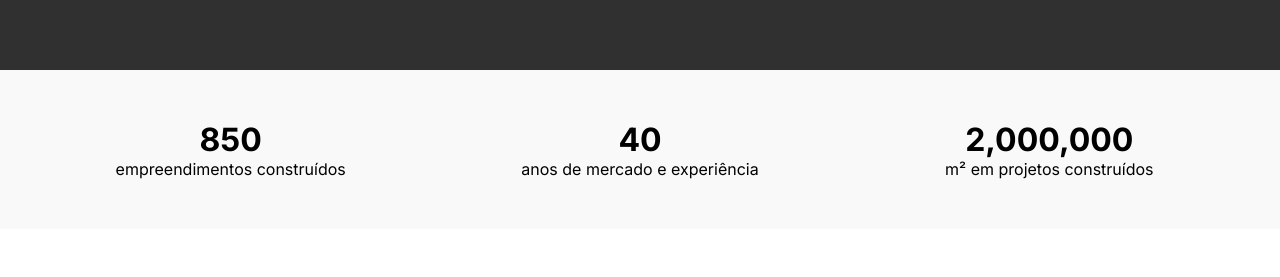
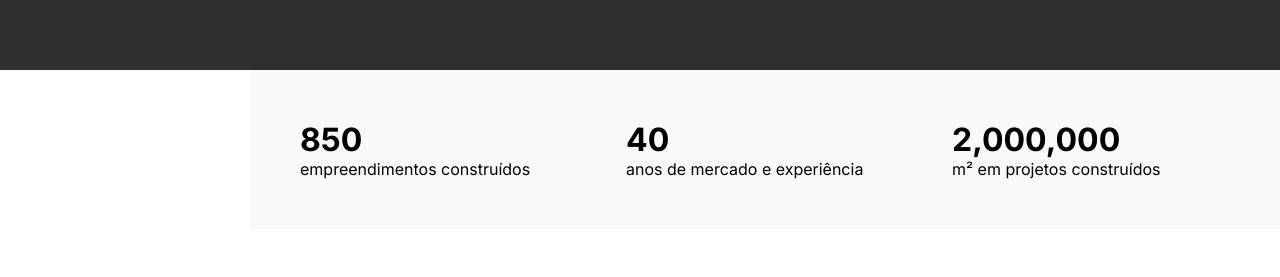
Before and after one commit to tecviniciustorres/Landing-page-Arquitetura, a plain HTML site: page index.html in a window 1280 px wide. Shown: the part 376-653 px from the top of the page. Drawn offline with Linux system fonts and the light colour scheme.

```diff
--- a/style.css
+++ b/style.css
@@ -26,7 +26,7 @@ font-family: "inter";
     column-gap: 3rem;
     padding-left: 200px;
     padding: 50px;
-    text-align: center;
+    margin-left: 250px;
     background-color: #F9F9F9;
 }
 
```
